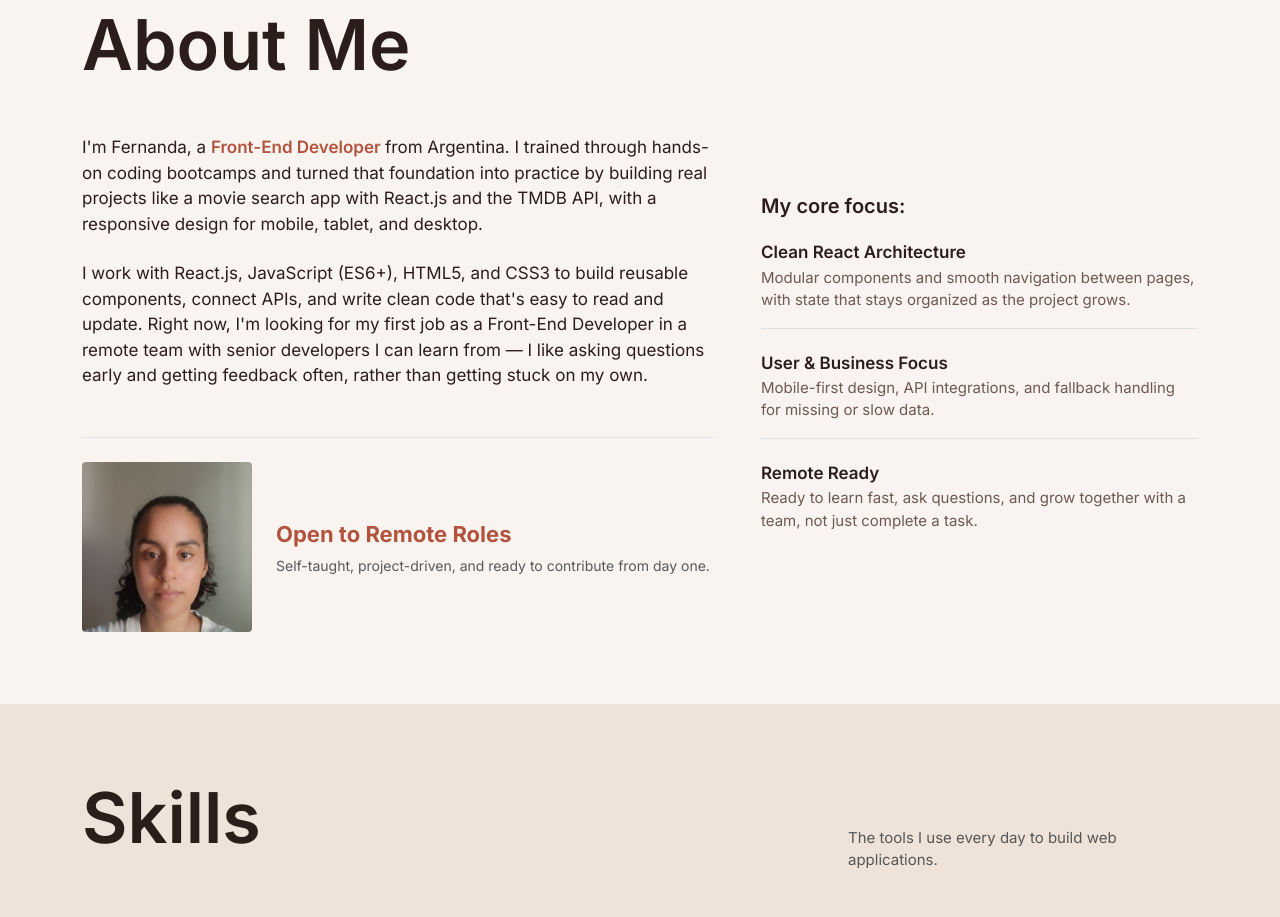
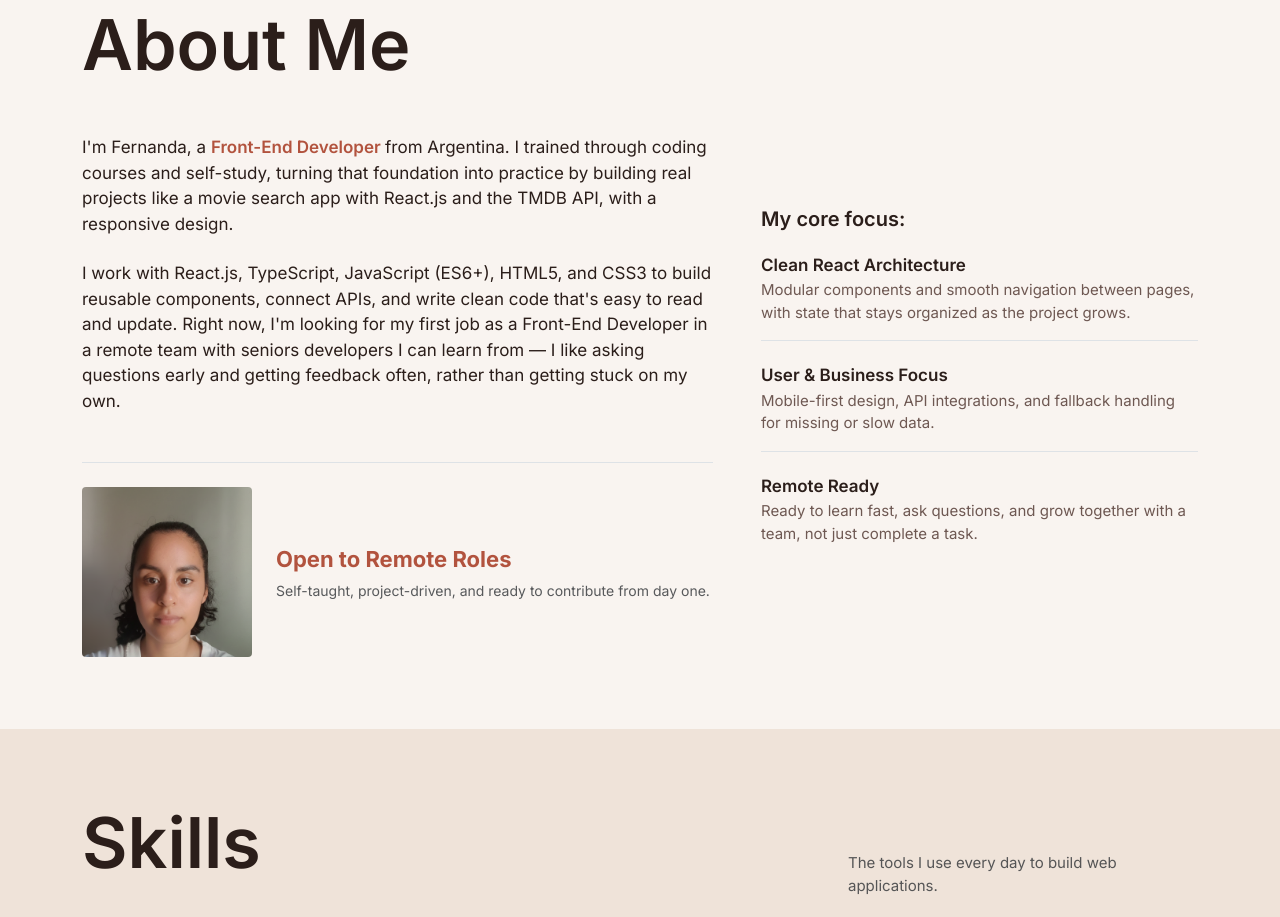
Before and after one commit to FernandaSotomayor-Tech/Fernanda-Sotomayor-Portfolio, a plain HTML site: page index.html in a window 1280 px wide. Shown: the part 869-1786 px from the top of the page. Drawn offline with nearby package versions, Linux system fonts and the light colour scheme.

Commit message:
Update About Me section to align with LinkedIn profile

```diff
--- a/index.html
+++ b/index.html
@@ -131,18 +131,18 @@
                         <span class="highlight">
                             Front-End Developer
                         </span>
-                        from Argentina. I trained through hands-on coding bootcamps and turned that foundation into
+                        from Argentina. I trained through coding courses and self-study, turning that foundation into
                         practice by building real projects like a movie search app with React.js and the TMDB API, with
-                        a responsive design for mobile, tablet, and desktop.
-
+                        a responsive design.
                     </p>
 
 
                     <p class="lead-text mb-5">
 
-                        I work with React.js, JavaScript (ES6+), HTML5, and CSS3 to build reusable components, connect
+                        I work with React.js, TypeScript, JavaScript (ES6+), HTML5, and CSS3 to build reusable
+                        components, connect
                         APIs, and write clean code that's easy to read and update. Right now, I'm looking for my first
-                        job as a Front-End Developer in a remote team with senior developers I can learn from — I like
+                        job as a Front-End Developer in a remote team with seniors developers I can learn from — I like
                         asking questions early and getting feedback often, rather than getting stuck on my own.
 
                     </p>
```
